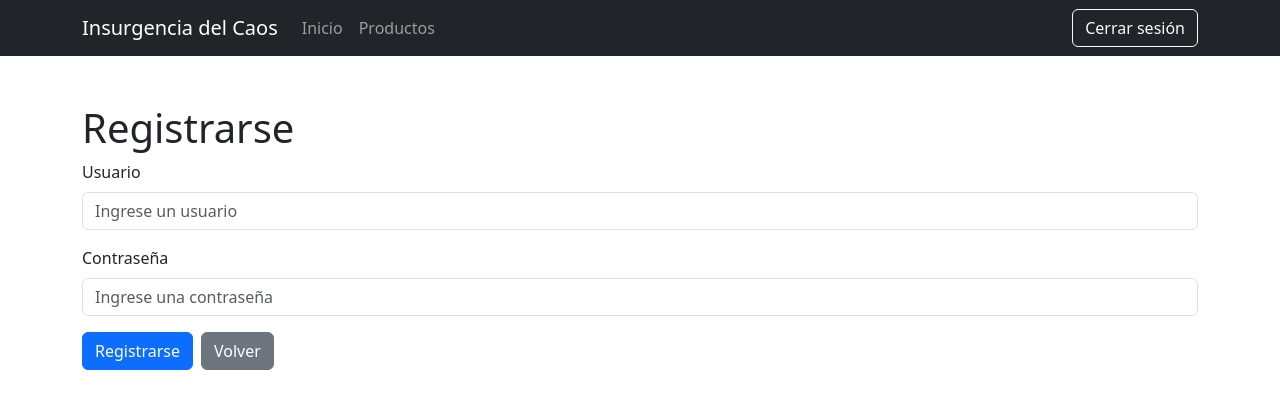
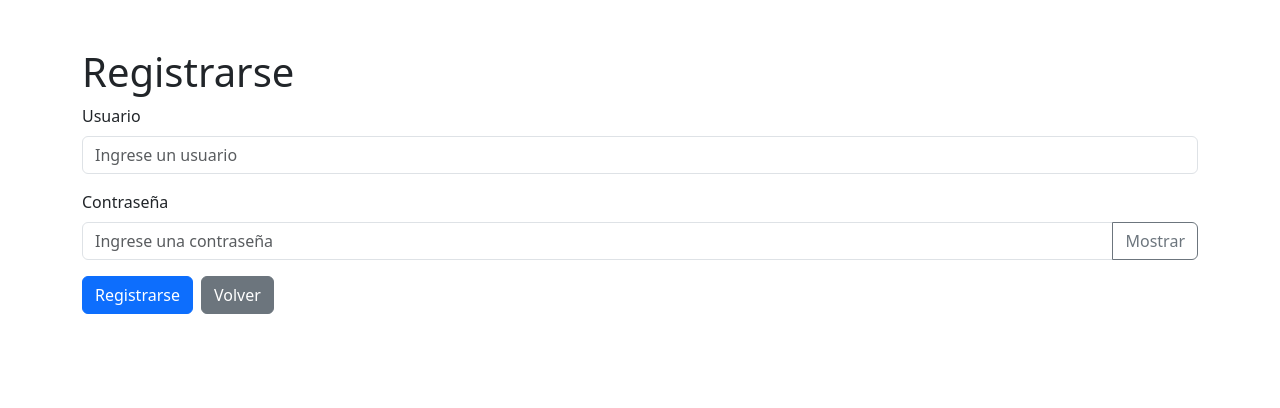
Before and after one commit to MatiasCa27/SCP-React, a React (Vite) app: page /register in a window 1280 px wide. Shown: the top 408 px of the page. Built offline with nearby package versions, Linux system fonts and the light colour scheme.

Commit message:
Se atomiza Register y se añade un boton para mostrar la visibilidad de la contraseña en login o register

```diff
--- a/src/App.jsx
+++ b/src/App.jsx
@@ -14,7 +14,7 @@ function App() {
 
   return (
     <>
-      {location.pathname !== '/' && <NavBar />}
+      {!['/', '/login', '/register'].includes(location.pathname) && <NavBar />}
 
       <Routes>
         <Route path="/" element={<Home />} />
--- /dev/null
+++ b/src/components/organisms/RegisterForm.jsx
@@ -0,0 +1,17 @@
+import { Form } from 'react-bootstrap';
+import FormField from '../molecules/FormField';
+import Button from '../atoms/Button';
+import PasswordField from '../molecules/PasswordField';
+
+function RegisterForm({ usuario, password, setUsuario, setPassword, handleSubmit, volver }) {
+  return (
+    <Form onSubmit={handleSubmit}>
+      <FormField label="Usuario" type="text" placeholder="Ingrese un usuario" value={usuario} onChange={(e) => setUsuario(e.target.value)} required />
+      <PasswordField label="Contraseña" placeholder="Ingrese una contraseña" value={password} onChange={(e) => setPassword(e.target.value)} required />
+      <Button type="submit">Registrarse</Button>
+      <Button variant="secondary" className="ms-2" onClick={volver}>Volver</Button>
+    </Form>
+  );
+}
+
+export default RegisterForm;
--- a/src/pages/Register.jsx
+++ b/src/pages/Register.jsx
@@ -1,6 +1,7 @@
 import { useState } from 'react';
 import { useNavigate } from 'react-router-dom';
-import { Container, Form, Button } from 'react-bootstrap';
+import { Container } from 'react-bootstrap';
+import RegisterForm from '../components/organisms/RegisterForm';
 
 function Register() {
   const navigate = useNavigate();
@@ -34,42 +35,14 @@ function Register() {
   return (
     <Container className="my-5">
       <h1>Registrarse</h1>
-
-      <Form onSubmit={handleSubmit}>
-        <Form.Group className="mb-3">
-          <Form.Label>Usuario</Form.Label>
-          <Form.Control
-            type="text"
-            placeholder="Ingrese un usuario"
-            value={usuario}
-            onChange={(e) => setUsuario(e.target.value)}
-            required
-          />
-        </Form.Group>
-
-        <Form.Group className="mb-3">
-          <Form.Label>Contraseña</Form.Label>
-          <Form.Control
-            type="password"
-            placeholder="Ingrese una contraseña"
-            value={password}
-            onChange={(e) => setPassword(e.target.value)}
-            required
-          />
-        </Form.Group>
-
-        <Button type="submit">
-          Registrarse
-        </Button>
-
-        <Button
-          variant="secondary"
-          className="ms-2"
-          onClick={() => navigate('/')}
-        >
-          Volver
-        </Button>
-      </Form>
+      <RegisterForm
+        usuario={usuario}
+        password={password}
+        setUsuario={setUsuario}
+        setPassword={setPassword}
+        handleSubmit={handleSubmit}
+        volver={() => navigate('/')}
+      />
     </Container>
   );
 }
```
